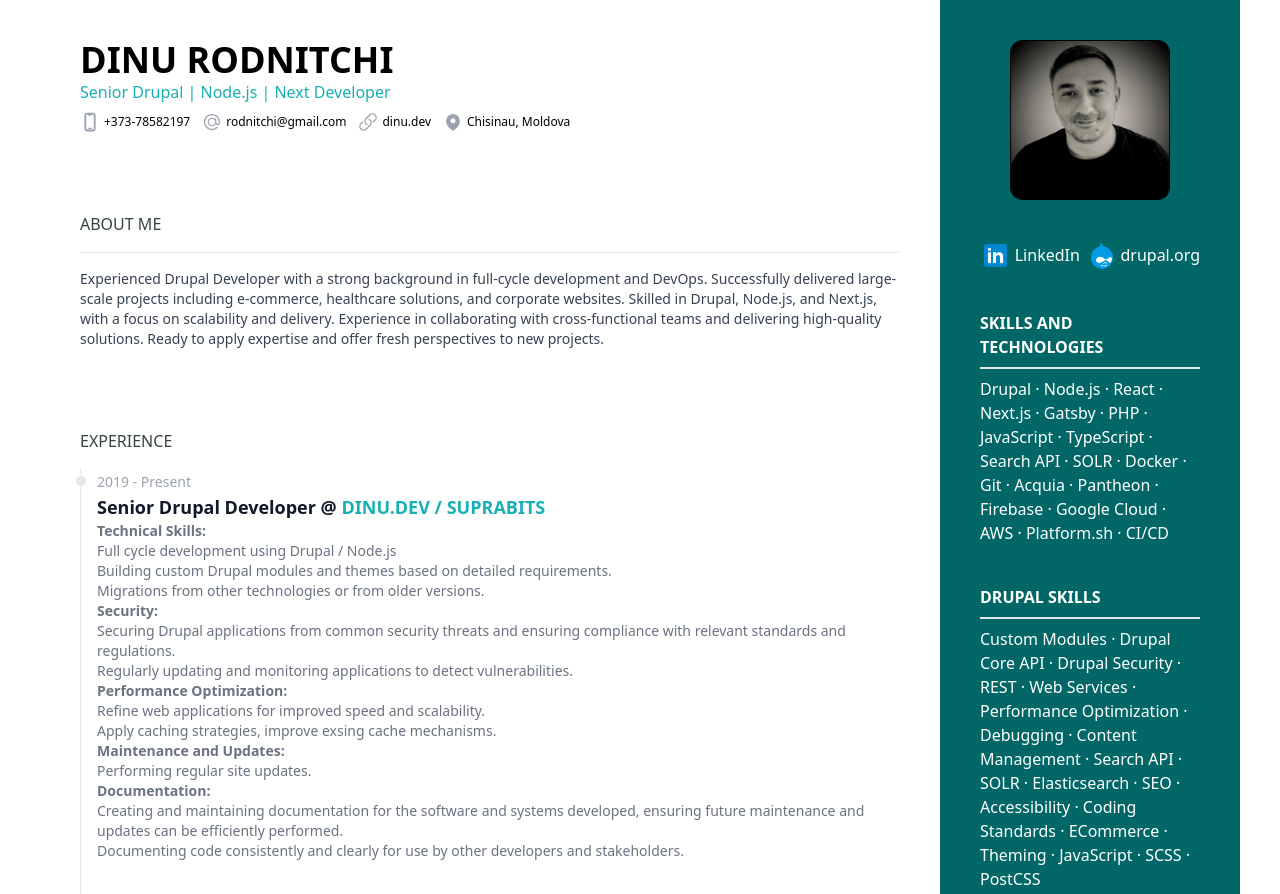
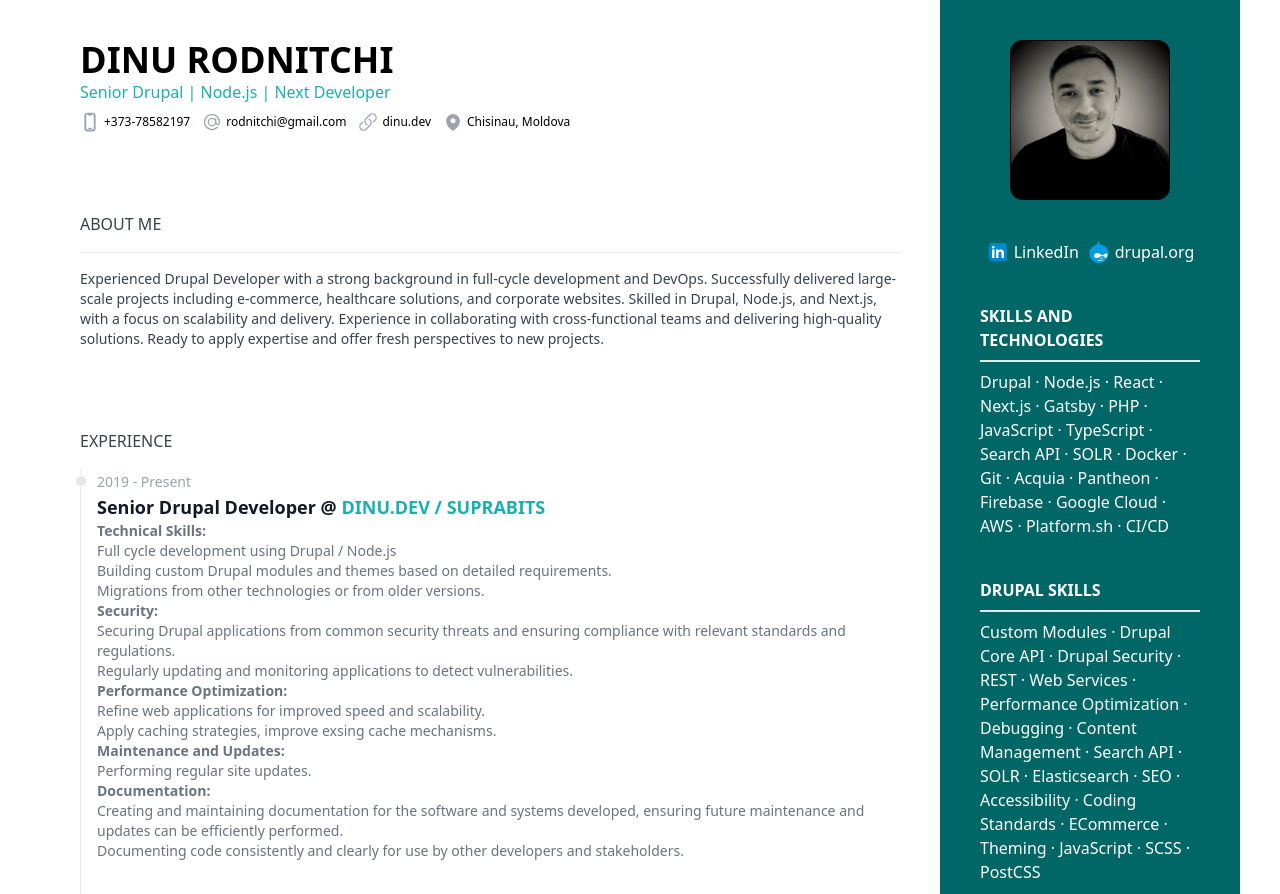
Before and after one commit to dinu-dev/dinu-dev, a Gatsby site: page / in a window 1280 px wide. Shown: the top 894 px of the page. Built offline with nearby package versions, Linux system fonts and the light colour scheme; Gatsby itself is replaced by a stand-in of ours.

Commit message:
Fix styles.

```diff
--- a/src/components/language.js
+++ b/src/components/language.js
@@ -8,7 +8,7 @@ export default function Language ({ name, level, rate }) {
       <div>
         {/* Display 5 dots and fill the rest with empty dots */}
         {[...Array(5)].map((_, i) => (
-          <div key={i} className={`w-2 h-2 bg-${i < rate ? 'white' : 'white bg-opacity-50'} rounded-full inline-block ml-1`}></div>
+          <div key={i} className={`w-2 h-2 ${i < rate ? '' : 'bg-opacity-50'} rounded-full inline-block ml-1 bg-white`}></div>
         ))}
       </div>
     </div>
--- a/src/pages/index.js
+++ b/src/pages/index.js
@@ -54,8 +54,8 @@ const IndexPage = ({ data }) => {
             </div>
             <div className="pl-10 pr-10">
               <ul className="flex items-center justify-center gap-2">
-                <li><a className="flex items-center justify-center gap-1 text-white hover:underline" href="https://www.linkedin.com/in/dinu-rodnitchi/"><StaticImage src="../images/social-linkedin.png" alt="Dinu Rodnitchi - LinkedIn" objectFit="cover" width="48" />LinkedIn</a></li>
-                <li><a className="flex items-center justify-center gap-1 text-white hover:underline" href="https://www.drupal.org/u/dinu-r"><StaticImage src="../images/social-drupal.png" alt="Dinu Rodnitchi - durpal.org" objectFit="cover" width="48" />drupal.org</a></li>
+                <li><a className="flex items-center justify-center gap-1 text-white hover:underline" href="https://www.linkedin.com/in/dinu-rodnitchi/"><StaticImage src="../images/social-linkedin.png" alt="Dinu Rodnitchi - LinkedIn" objectFit="cover" width="24" />LinkedIn</a></li>
+                <li><a className="flex items-center justify-center gap-1 text-white hover:underline" href="https://www.drupal.org/u/dinu-r"><StaticImage src="../images/social-drupal.png" alt="Dinu Rodnitchi - durpal.org" objectFit="cover" width="24" />drupal.org</a></li>
               </ul>
             </div>
             <div className="sticky top-0 p-10">
```
Also changed, not shown: src/images/drupal.png (added), src/images/linkedin.png (added).
